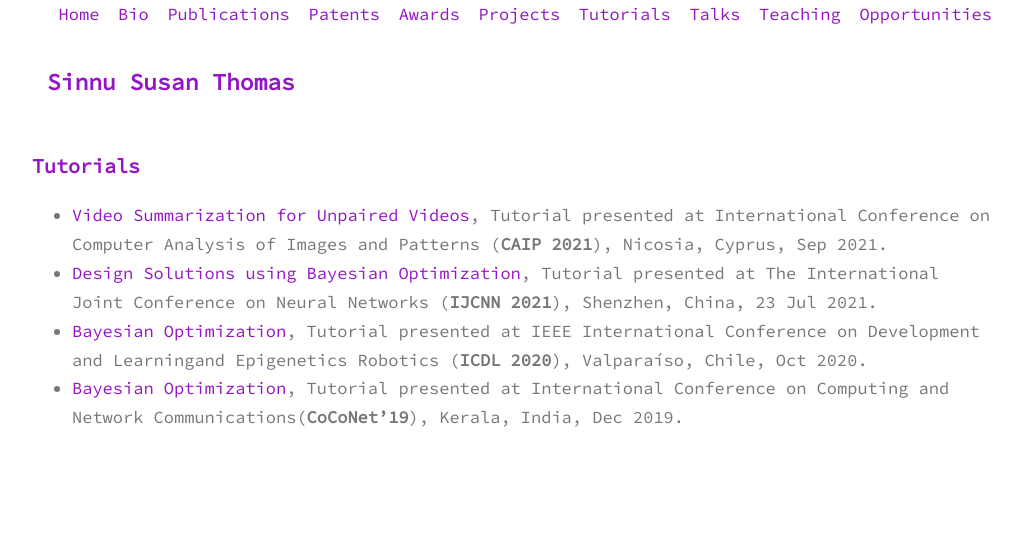
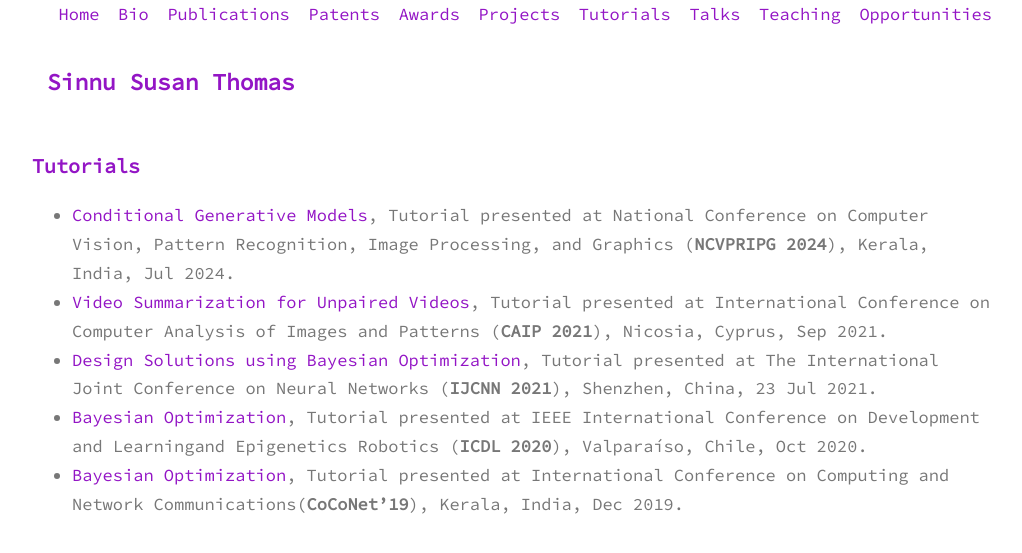
Before and after one commit to sinnuthomas/sinnuthomas.github.io, a Jekyll site: the page built from tutorials.md, in a window 1280 px wide. Shown: the top 553 px of the page, without its empty margins (128-1150 px from the left). Built offline with Jekyll 4.4.1, drawn with Linux system fonts in a browser that asks for light colours.

Commit message:
Update tutorials.md

```diff
--- a/tutorials.md
+++ b/tutorials.md
@@ -3,6 +3,7 @@
 title: Tutorials
 permalink: /tutorials/
 ---
+  * [Conditional Generative Models](https://ncvpripg2024.github.io/tutorials.html), Tutorial presented at National Conference on Computer Vision, Pattern Recognition, Image Processing, and Graphics (**NCVPRIPG 2024**), Kerala, India, Jul 2024.
   * [Video Summarization for Unpaired Videos](http://cyprusconferences.org/caip2021/tutorials/), Tutorial presented at International Conference on Computer Analysis of Images and Patterns (**CAIP 2021**), Nicosia, Cyprus, Sep 2021.
   * [Design Solutions using Bayesian Optimization](https://www.ijcnn.org/tutorials), Tutorial presented at The International Joint Conference on Neural Networks (**IJCNN 2021**), Shenzhen, China, 23 Jul 2021.
   * [Bayesian Optimization](https://cdstc.gitlab.io/icdl-2020/program/tutorials/), Tutorial presented at IEEE International Conference on Development and Learningand Epigenetics Robotics (**ICDL 2020**), Valparaíso, Chile, Oct 2020.
```
